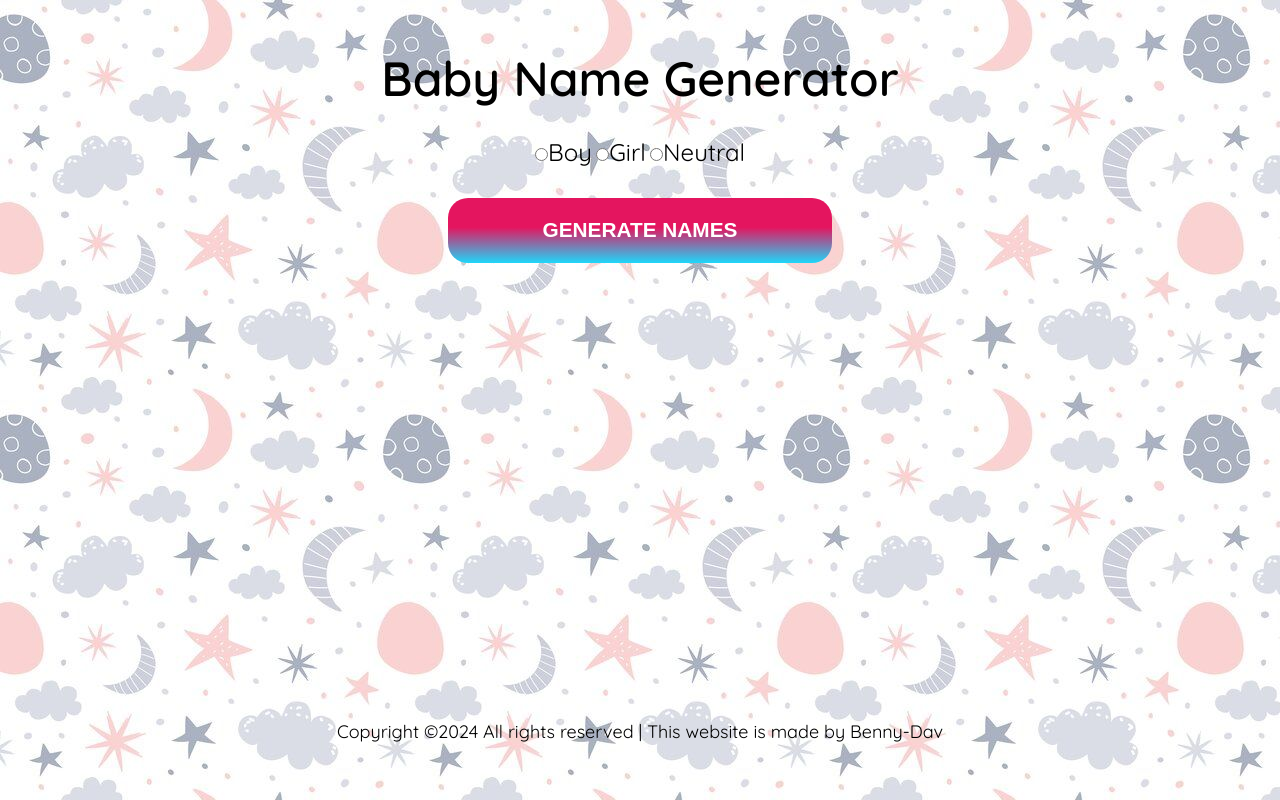
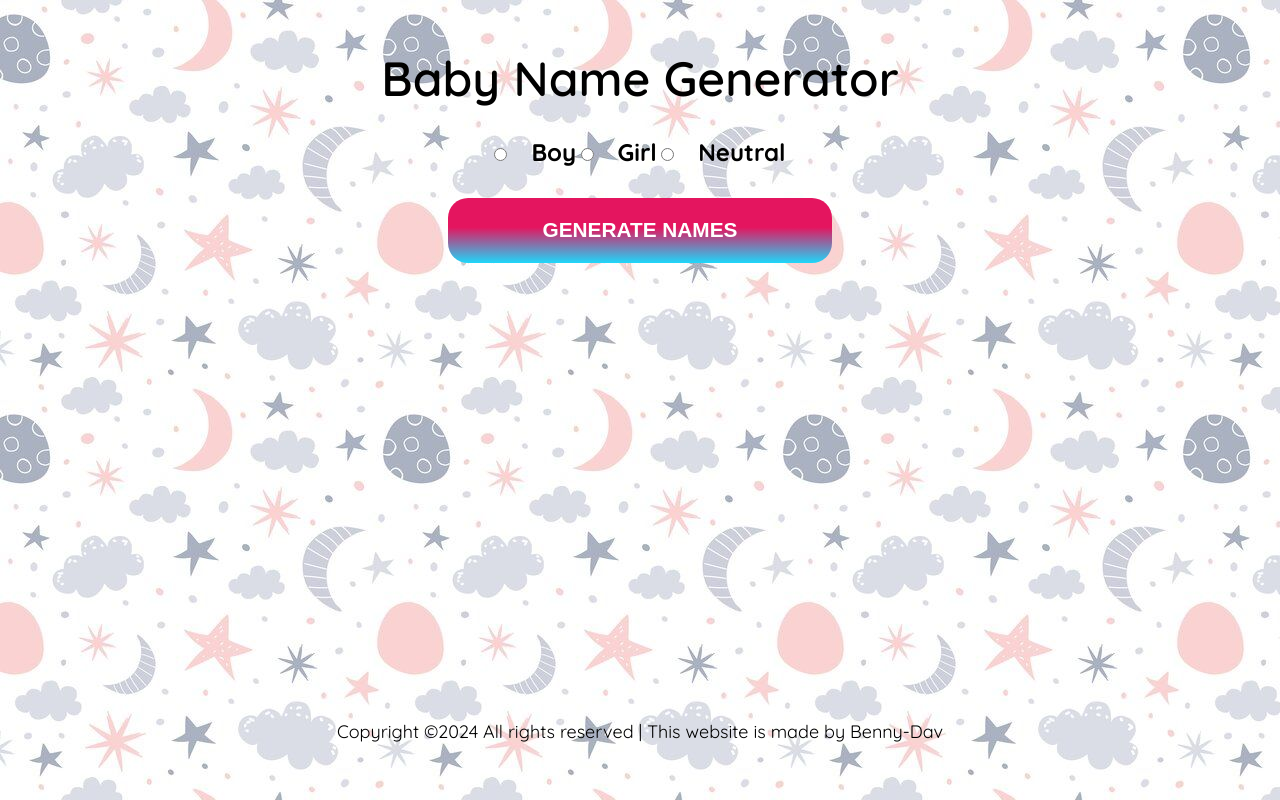
Before and after one commit to Benny-Dav/BabyNameGenerator, a plain HTML site: page index.html in a window 1280 px wide. Drawn offline with Linux system fonts and the light colour scheme.

Commit message:
fixed result background and boldened radio labels

```diff
--- a/index.html
+++ b/index.html
@@ -19,13 +19,13 @@
             <div id="gender-select" class="gender-select">
                 <input class="input-radio1" type="radio" id="Boy" value="Boy" name="option"><label class="boy-label" for="Boy">Boy</label>
                 <input  class="input-radio2" type="radio" id="Girl" value="Girl" name="option"><label class="girl-label" for="Girl">Girl</label>
-                <input  class="input-radio3" type="radio" id="Neutral" value="Neutral" name="option"><label class="neutral-label for="Neutral">Neutral</label>
+                <input  class="input-radio3" type="radio" id="Neutral" value="Neutral" name="option"><label class="neutral-label"for="Neutral">Neutral</label>
             </div>
             <button id="generate-btn">GENERATE NAMES</button>
 
         </div>
         <div id="hiddenDiv" class="result-div">
-            <!-- <video src="./assets/result-background.mp4" type="video/mp4"></video> -->
+            <video src="./assets/result-background.mp4" type="video/mp4"></video>
             <h3>
                 Your
                 generated
--- a/styles.css
+++ b/styles.css
@@ -39,6 +39,8 @@ h1 {
 }
 label{
    font-size:1.5em;
+   font-weight:bold;
+   margin-left:1em;
 }
 .input-radio1{
     accent-color:blue;
@@ -68,9 +70,7 @@ button {
 #hiddenDiv {
 
     padding-top: 1em;
-    /* background-color: white;  */
-    /* background:url("./assets/result-background.mp4");
-    background-size: cover; */
+
     margin-top:1em;
     height: 40%;
     width: 80%;
```
